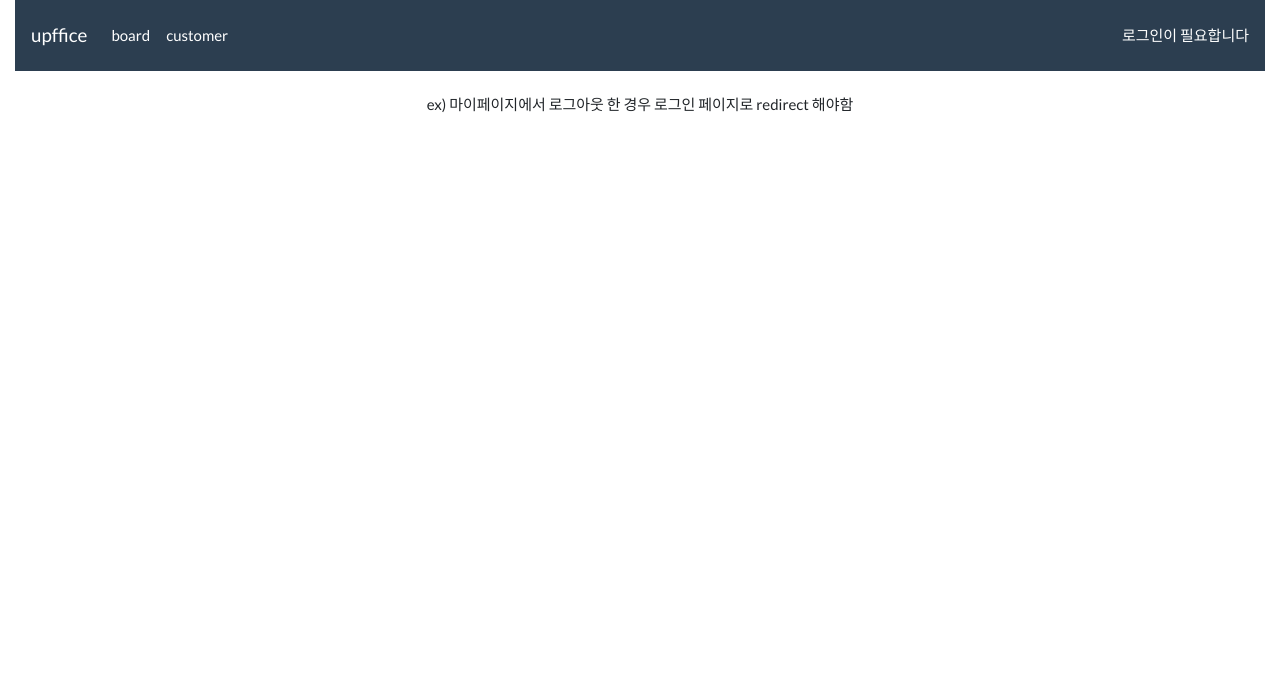
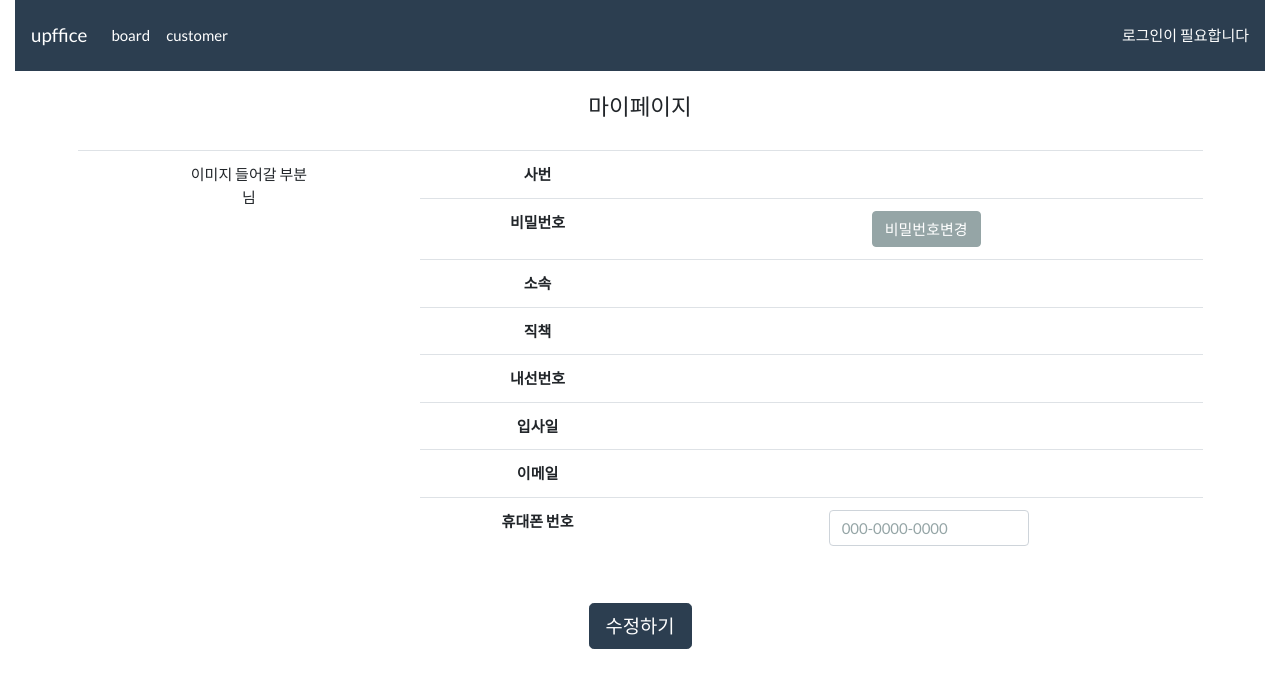
Before and after one commit to Upffice/UpfficeFront, a Vue app: page /mypage in a window 1280 px wide. Shown: the top 688 px of the page. Built offline with nearby package versions, Linux system fonts and the light colour scheme.

Commit message:
Login 후 자동 새로고침 기능 추가, Login 후 로그인 성공 페이지 유지 되지 않던 문제 수정(이제 페이지 유지 됨), Logout 시 로그인 메인 페이지로 넘기는 기능 추가, layout 일부 수정

```diff
--- a/src/App.vue
+++ b/src/App.vue
@@ -1,6 +1,6 @@
 <template>
     <div id="app" class="container-fluid">
-        <TopMenu :key="cc"></TopMenu>
+        <TopMenu></TopMenu>
         <router-view></router-view>
     </div>
 </template>
@@ -13,23 +13,18 @@
         name: "app",
         components: {
             TopMenu: TopMenu
-        },
-        data() {
-            return {
-                cc: ""
-            }
-        },
-        methods: {
-            forceRerender() {
-                EventBus.$on("re-render",  sts=> {
-                    console.log(sts + "+re-render");
-                });
-
-            }
-        },
-        created() {
-            this.forceRerender();
         }
+        // methods: {
+        //     forceRerender() {
+        //         EventBus.$on("re-render",  sts=> {
+        //             console.log(sts + "+re-render");
+        //         });
+        //
+        //     }
+        // },
+        // created() {
+        //     this.forceRerender();
+        // }
     };
 
 </script>
--- a/src/components/MainView.vue
+++ b/src/components/MainView.vue
@@ -2,28 +2,31 @@
     <div class="mainForm">
         <div v-if="!loginInfo.loginStatus">
             <div class="form-group">
-                <label class="col-form-label col-form-label-lg" for="emp_id">ID</label>
-                <input class="form-control form-control-lg" type="text"id="emp_id" v-on:keyup.enter="login" required v-model="input.emp_id" placeholder="사번">
+                <label class="col-form-label col-form-label-lg idLbl" for="emp_id">사번</label>
+                <input class="form-control form-control-lg" type="text" id="emp_id" v-on:keyup.enter="login" required v-model="input.emp_id" placeholder="사번을 입력해주세요">
             </div>
 
             <div class="form-group">
-                <label class="col-form-label col-form-label-lg" for="emp_pw">PW</label>
-                <input class="form-control form-control-lg"  type="password" v-on:keyup.enter="login" id="emp_pw" required v-model="input.emp_pw" placeholder="비밀번호">
+                <label class="col-form-label col-form-label-lg pwLbl" for="emp_pw">비밀번호</label>
+                <input class="form-control form-control-lg"  type="password" v-on:keyup.enter="login" id="emp_pw" required v-model="input.emp_pw" placeholder="비밀번호를 입력해주세요">
             </div><br>
 
-            <button v-on:click="login" class="btn btn-primary btn-lg">Login</button>
+            <button v-on:click="login()" class="btn btn-primary btn-lg loginBtn">Login</button>
         </div>
 
         <div v-else>
             <h4>You logIned successfully!</h4>
             로그인 되었을 때 메인
+<!--            {{this.$router.push("/mypage")}}-->
+            <!--이 부분에 위 처럼 push해서 요약 페이지로 넘기기-->
+        </div>
 
-        </div>
     </div>
 </template>
 
 <script>
 import http from "../http-common";
+// import {EventBus} from "../event-bus";
 
  export default {
    name: "employee-login",
@@ -52,14 +55,17 @@ import http from "../http-common";
               .post("/login", data)
               .then(response => {
                  this.login_emp_id = response.data;
-                 console.log(this.login_emp_id + " : 로그인 아이디 받아온 거");
 
                   if(this.login_emp_id != 0) {
                       this.loginInfo.loginId = this.login_emp_id;
                       this.loginInfo.loginStatus = true;
-                      localStorage.setItem("login_id", this.loginInfo.loginId);
-                      localStorage.setItem("login_status", this.loginInfo.loginStatus);
-                      console.log("로컬스토리지 : " + localStorage.getItem("login_id"));
+                      sessionStorage.setItem("login_id", this.loginInfo.loginId);
+                      sessionStorage.setItem("login_status", this.loginInfo.loginStatus);
+
+                      for(let i=0; i<1; i++) {
+                          location.reload();// 로그인 시 한 번만 새로고침
+                      }
+
                   } else {
                       alert("The username and / or password is incorrect");
                   }
@@ -74,14 +80,29 @@ import http from "../http-common";
           } // End : if-else
     } // End - login()
 
-   } // End - methods
-
+   }, // End - methods
+     mounted() {
+         if (sessionStorage.length > 0) {
+             this.loginInfo.loginStatus = sessionStorage.getItem("login_status");
+         }
+     }
    };
 </script>
 
 <style>
     .mainForm {
         max-width: 300px;
-        margin: auto;
+        margin: 100px auto auto;
+    }
+    .idLbl {
+        margin-right: 250px;
+        font-weight: bold;
+    }
+    .pwLbl {
+        margin-right: 220px;
+        font-weight: bold;
+    }
+    .loginBtn{
+        width: 300px;
     }
 </style>
--- a/src/components/TopMenu.vue
+++ b/src/components/TopMenu.vue
@@ -24,7 +24,7 @@
                     <router-link :to="{ name: 'mypage'}">
                         <span style="color: white">{{login_name}} 님</span>
                     </router-link>&nbsp;&nbsp;&nbsp;
-                    <button class="btn btn-secondary my-2 my-sm-0" type="submit" v-on:click="clearInput">Logout</button>
+                    <button class="btn btn-secondary my-2 my-sm-0" type="submit" v-on:click="logout">Logout</button>
                 </form>
             </div>
         </nav>
@@ -34,7 +34,6 @@
 
 <script>
     import http from "../http-common";
-    import {EventBus} from "../event-bus";
 
     export default {
         data() {
@@ -49,8 +48,11 @@
             };
         },
         methods: {
-            clearInput() {
-                localStorage.clear();
+            logout() {
+                sessionStorage.removeItem("login_id");
+                sessionStorage.removeItem("login_status");
+                sessionStorage.clear();
+                this.$router.push("/"); // logout 시 첫 로그인 페이지로 이동
             }, // End - clearInput()
             getName() {
                 http
@@ -58,18 +60,12 @@
                 .then(response => {
                     this.login_name = response.data;
                 })
-                .catch(e => {
-                    console.log(e);
-                });
             } // End - getName()
         },
         mounted() {
-            if (localStorage.length > 0) {
-                this.loginInfo.login_id = localStorage.getItem("login_id");
-                this.loginInfo.login_status = localStorage.getItem("login_status");
-                console.log(this.loginInfo.login_id + " - topmenu@@@@")
-                console.log(this.loginInfo.login_status + " - topmenu status");
-                EventBus.$emit("re-render", true);
+            if (sessionStorage.length > 0) {
+                this.loginInfo.login_id = sessionStorage.getItem("login_id");
+                this.loginInfo.login_status = sessionStorage.getItem("login_status");
 
                 this.getName(); // 이름 보여주기 위한 메소드
             }
@@ -83,7 +79,7 @@
         text-align: center;
     }
 
-    .btn-primary {
+    .btn-secondary {
         margin-right: 5px;
     }
 </style>
--- a/src/components/mypage/MypageInfo.vue
+++ b/src/components/mypage/MypageInfo.vue
@@ -1,9 +1,10 @@
 <template>
-    <div v-if="login_status">
-        <!--수정 가능한 항목 : 사진, 이메일, 휴대폰 번호, 비밀번호-->
+    <div class="myPage">
+        <!--수정 가능한 항목 : 휴대폰 번호, 비밀번호-->
         <!--왼쪽에 사진, 업로드-수정부분-->
         <!--비밀번호 변경 누르면 변경 창 띄우기? - 현재 비밀번호, 비밀번호, 확인 해서 수정-->
-        <table class="table table-hover">
+        <h4>마이페이지</h4>
+        <table class="table table-hover mypageTbl">
             <tr>
                 <td rowspan="17">이미지 들어갈 부분<br>
                 {{employee.emp_name}} 님</td>
@@ -12,7 +13,7 @@
             </tr>
             <tr>
                 <th>비밀번호</th>
-                <td><button>비밀번호변경</button></td>
+                <td><button class="btn btn-secondary" @click="openWin">비밀번호변경</button></td>
             </tr>
             <tr>
                 <th>소속</th>
@@ -36,16 +37,12 @@
             </tr>
             <tr>
                 <th>휴대폰 번호</th>
-                <td>{{employee.phone_number}}</td>
+                <td><input class="form-control" type="text" placeholder="000-0000-0000" required v-model="employee.phone_number"></td>
             </tr>
-        </table>
-
+        </table><br><br>
+        <button class="btn btn-primary btn-lg" @click="updatePhone(employee.emp_id)">수정하기</button>
     </div>
 
-    <div v-else>
-        ex) 마이페이지에서 로그아웃 한 경우
-        로그인 페이지로 redirect 해야함
-    </div>
 </template>
 
 <script>
@@ -65,7 +62,6 @@ export default {
             phone_number: "",
             dep_id: ""
           },
-          login_status : "",
           dep_name : ""
           // 정보수정 시 확인하는 변수 추가...?
         };
@@ -99,21 +95,49 @@ export default {
             .catch(e => {
                     console.log(e);
             });
-        } // 부서 정보 가져오기
+        }, // 부서 정보 가져오기
+        updatePhone(id) {
+            let phone = this.employee.phone_number;
+            if(phone == "") {
+                alert("Don't leave the input of phone number blank!");
+            } else {
+                http
+                    .put("/mypage/update/phone/" + id, phone)
+                    .then(response => {
+                        if (response.data == 1) {
+                            alert("수정 완료!")
+                        }
+                    })
+                    .catch(e => {
+                        console.log(e);
+                    });
+            }
+        }, // End - updatePhone()
+        openWin() {
+            var ret = window.open("/mypage/popup?id="+this.employee.emp_id, "비밀번호 수정", "width=500", true );
+
+        }
     },
     mounted() {
-        if (localStorage.length > 0) {
-            this.employee.emp_id = localStorage.getItem("login_id");
-            this.login_status = localStorage.getItem("login_status");
+        if (sessionStorage.length > 0) {
+            this.employee.emp_id = sessionStorage.getItem("login_id");
             this.getEmpInfo(this.employee.emp_id); // 사원 정보 가져오기
-
         }
-
     }
 
 }
 </script>
 
 <style scoped>
-
+    .myPage {
+        margin: auto;
+        width: 90%;
+    }
+    .form-control {
+        width: 200px;
+        margin: auto;
+    }
+    .mypageTbl {
+        margin: 30px auto auto;
+    }
 </style>
```
